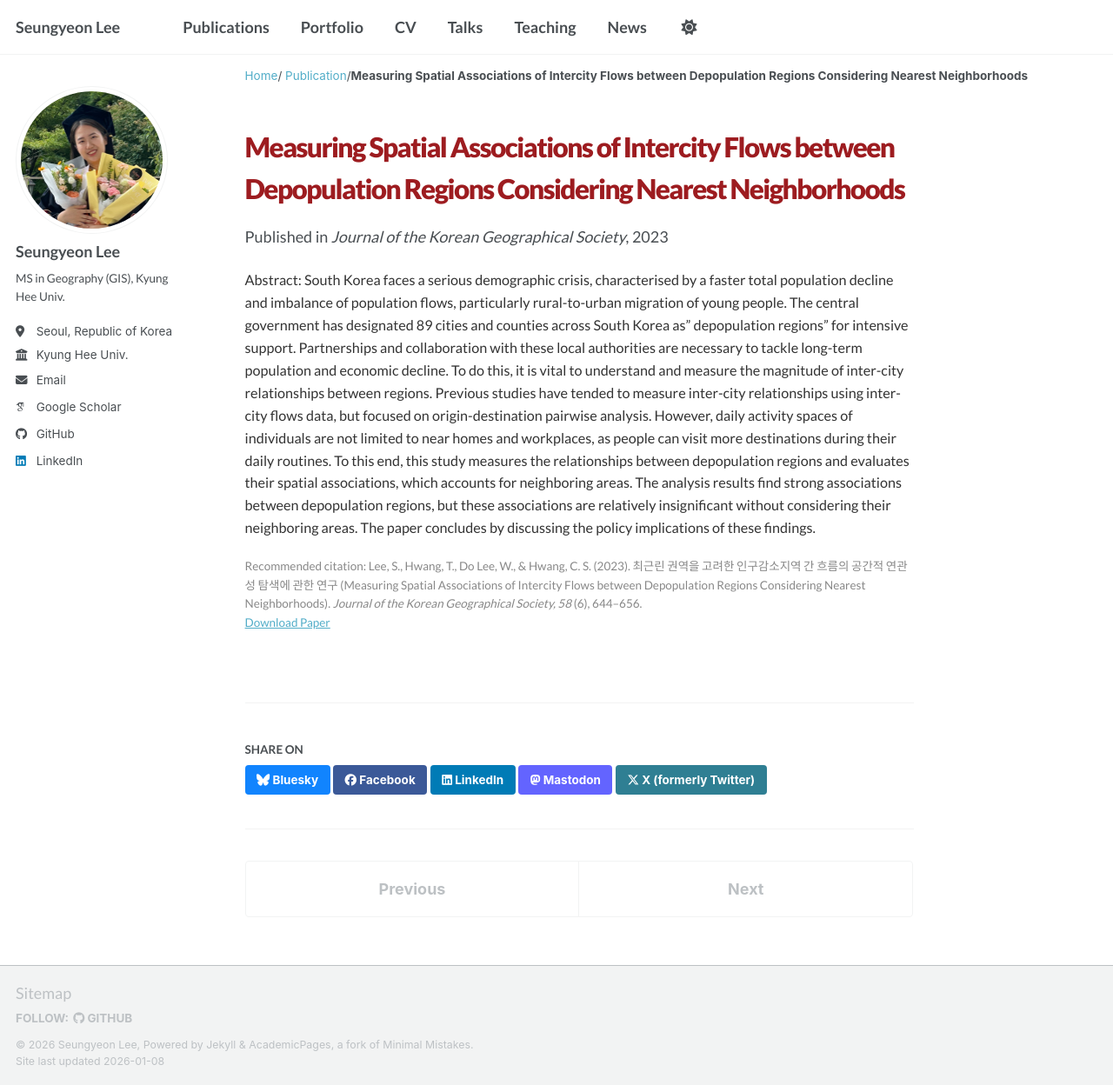
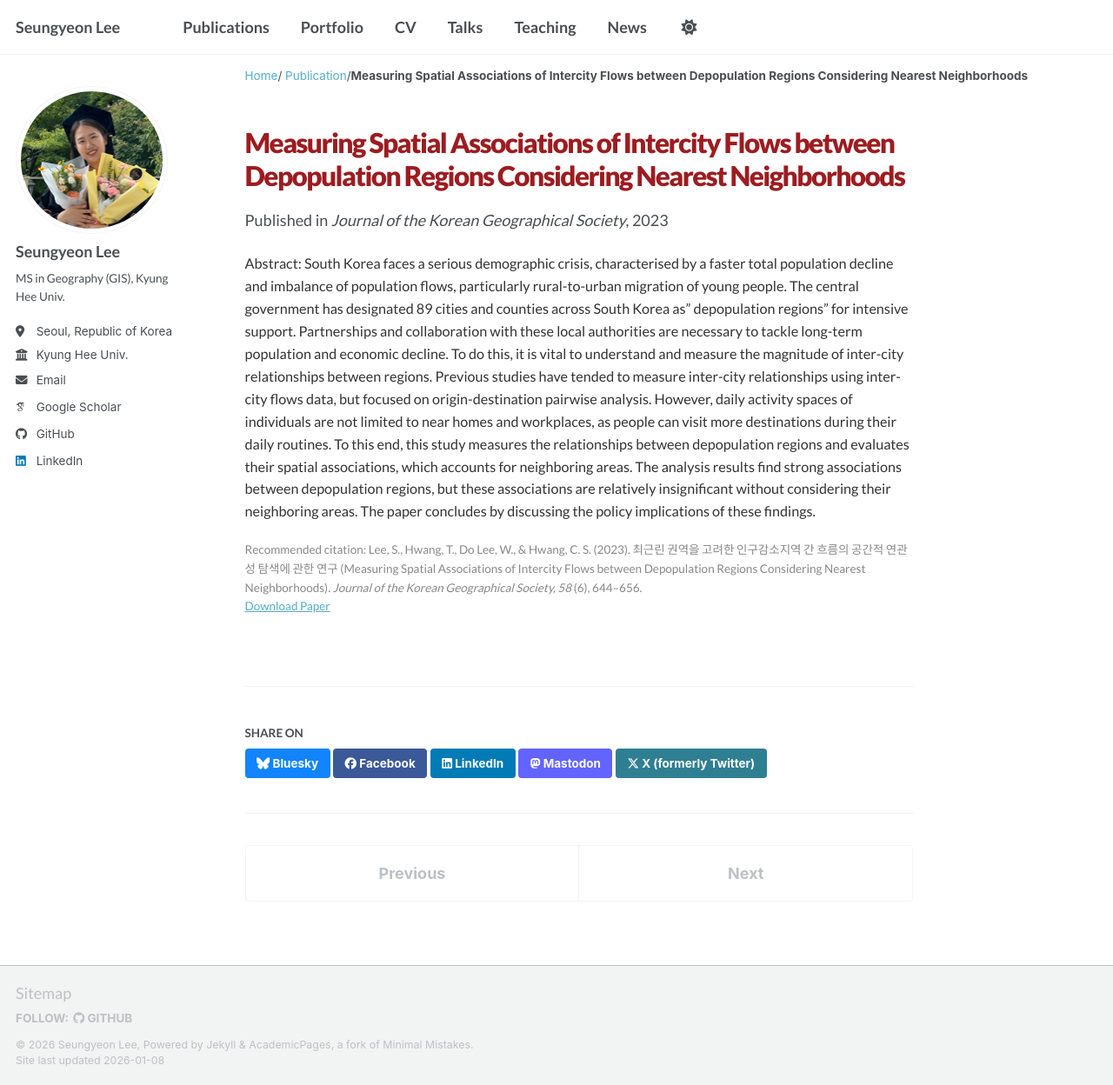
Before and after one commit to seungyeon677/seungyeon677.github.io, a Jekyll site: the page built from _publications/2023-Measuring-Sptial-Associations-of-Intercity-Flows-between-Depopulation-Regions-Considering-Nearest-Neighborhoods.md, in a window 1280 px wide and 1248 px high. Shown: the whole window at 87% size. Built offline with Jekyll 4.4.1, drawn with Linux system fonts in a browser that asks for light colours; some web fonts are replaced; a script bundle is joined from its source files by our own code; library files that are not in the unit come from our copies.

Commit message:
Update single.html

```diff
--- a/_layouts/single.html
+++ b/_layouts/single.html
@@ -28,7 +28,7 @@
         <header>
           {% if page.title %}
             <h1 class="page__title"
-                {% if page.title_size == 'small' %} style="font-size: 1.75rem !important; line-height: 1.5;" {% endif %}
+                {% if page.title_size == 'small' %} style="font-size: 1.75rem !important; line-height: 1.2;" {% endif %}
                 itemprop="headline">
               {{ page.title | markdownify | remove: "<p>" | remove: "</p>" }}
             </h1>
```
